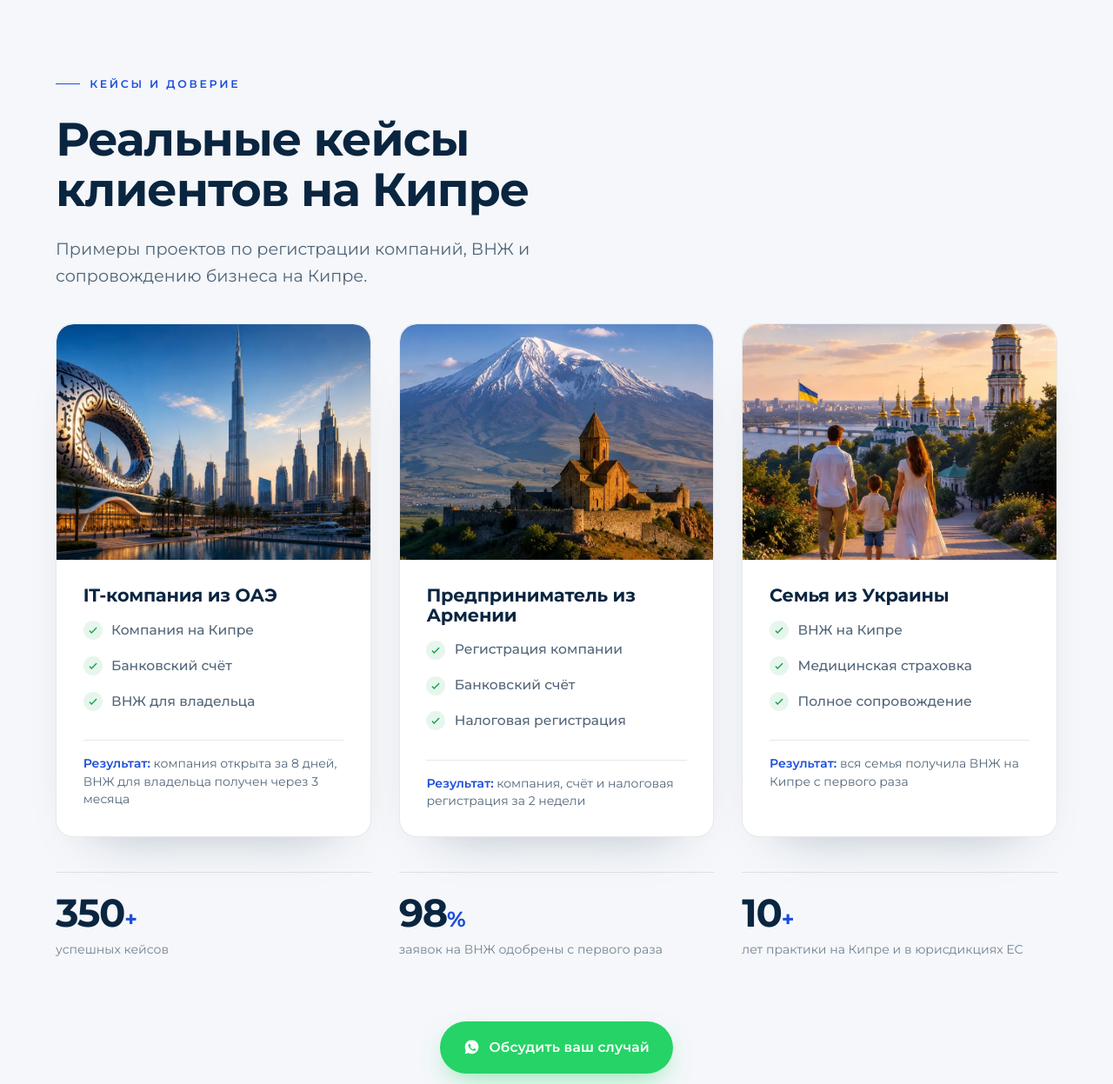
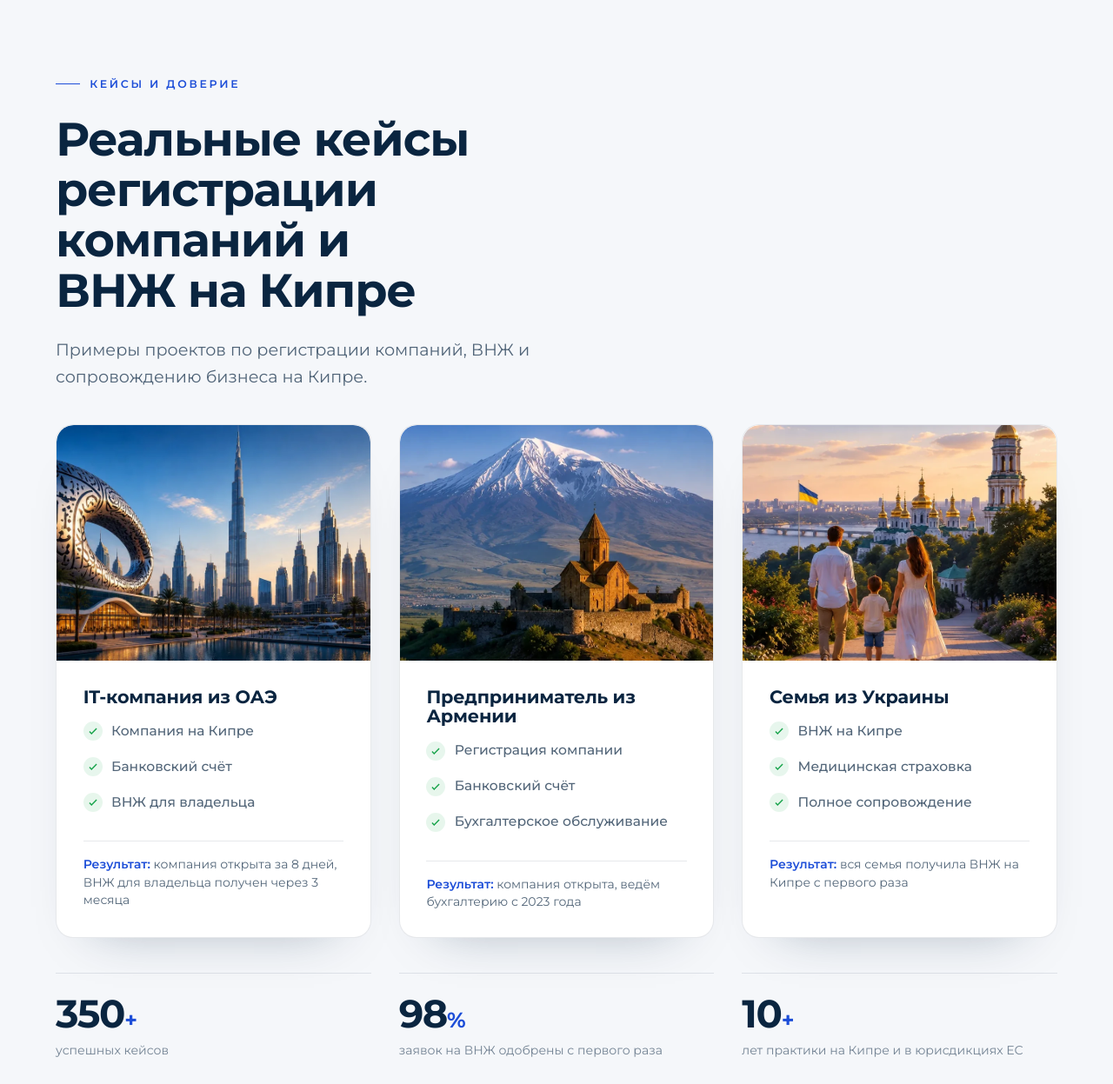
Before and after one commit to Codi-life/ResidentPravonew, a website: page index.html in a window 1280 px wide. Shown: the part 4180-5427 px from the top of the page at 87% size. Drawn offline with Linux system fonts and the light colour scheme.

Commit message:
fix(cases): align RU cases section with EN version
- H2: "Реальные кейсы клиентов на Кипре" → "Реальные кейсы регистрации компаний и ВНЖ на Кипре"
- Armenia case: tax registration → accounting services (ongoing since 2023)
- Schema.org ItemList name and Armenia description updated accordingly

Co-Authored-By: Claude Sonnet 4.6 <noreply@anthropic.com>

```diff
--- a/index.html
+++ b/index.html
@@ -1511,7 +1511,7 @@
 {
   "@context": "https://schema.org",
   "@type": "ItemList",
-  "name": "Реальные кейсы клиентов на Кипре",
+  "name": "Реальные кейсы регистрации компаний и ВНЖ на Кипре",
   "itemListElement": [
     {
       "@type": "ListItem",
@@ -1523,7 +1523,7 @@
       "@type": "ListItem",
       "position": 2,
       "name": "Предприниматель из Армении",
-      "description": "Регистрация компании, банковский счёт, налоговая регистрация на Кипре."
+      "description": "Регистрация компании, открытие банковского счёта, бухгалтерское обслуживание на Кипре. Ведём бухгалтерию с 2023 года."
     },
     {
       "@type": "ListItem",
@@ -1891,7 +1891,7 @@
     <div class="wrap">
       <div class="section-head reveal">
         <span class="eyebrow">Кейсы и доверие</span>
-        <h2>Реальные кейсы клиентов на Кипре</h2>
+        <h2>Реальные кейсы регистрации компаний и ВНЖ на Кипре</h2>
         <p>Примеры проектов по регистрации компаний, ВНЖ и сопровождению бизнеса на Кипре.</p>
       </div>
 
@@ -1915,9 +1915,9 @@
               <ul class="case-results">
                 <li><svg viewBox="0 0 24 24" fill="none" stroke="currentColor" stroke-width="2.4"><path d="M5 13l4 4L19 7"/></svg>Регистрация компании</li>
                 <li><svg viewBox="0 0 24 24" fill="none" stroke="currentColor" stroke-width="2.4"><path d="M5 13l4 4L19 7"/></svg>Банковский счёт</li>
-                <li><svg viewBox="0 0 24 24" fill="none" stroke="currentColor" stroke-width="2.4"><path d="M5 13l4 4L19 7"/></svg>Налоговая регистрация</li>
+                <li><svg viewBox="0 0 24 24" fill="none" stroke="currentColor" stroke-width="2.4"><path d="M5 13l4 4L19 7"/></svg>Бухгалтерское обслуживание</li>
               </ul>
-              <p class="case-result"><strong>Результат:</strong> компания, счёт и налоговая регистрация за 2 недели</p>
+              <p class="case-result"><strong>Результат:</strong> компания открыта, ведём бухгалтерию с 2023 года</p>
             </div>
           </article>
           <article class="case-card">
```
